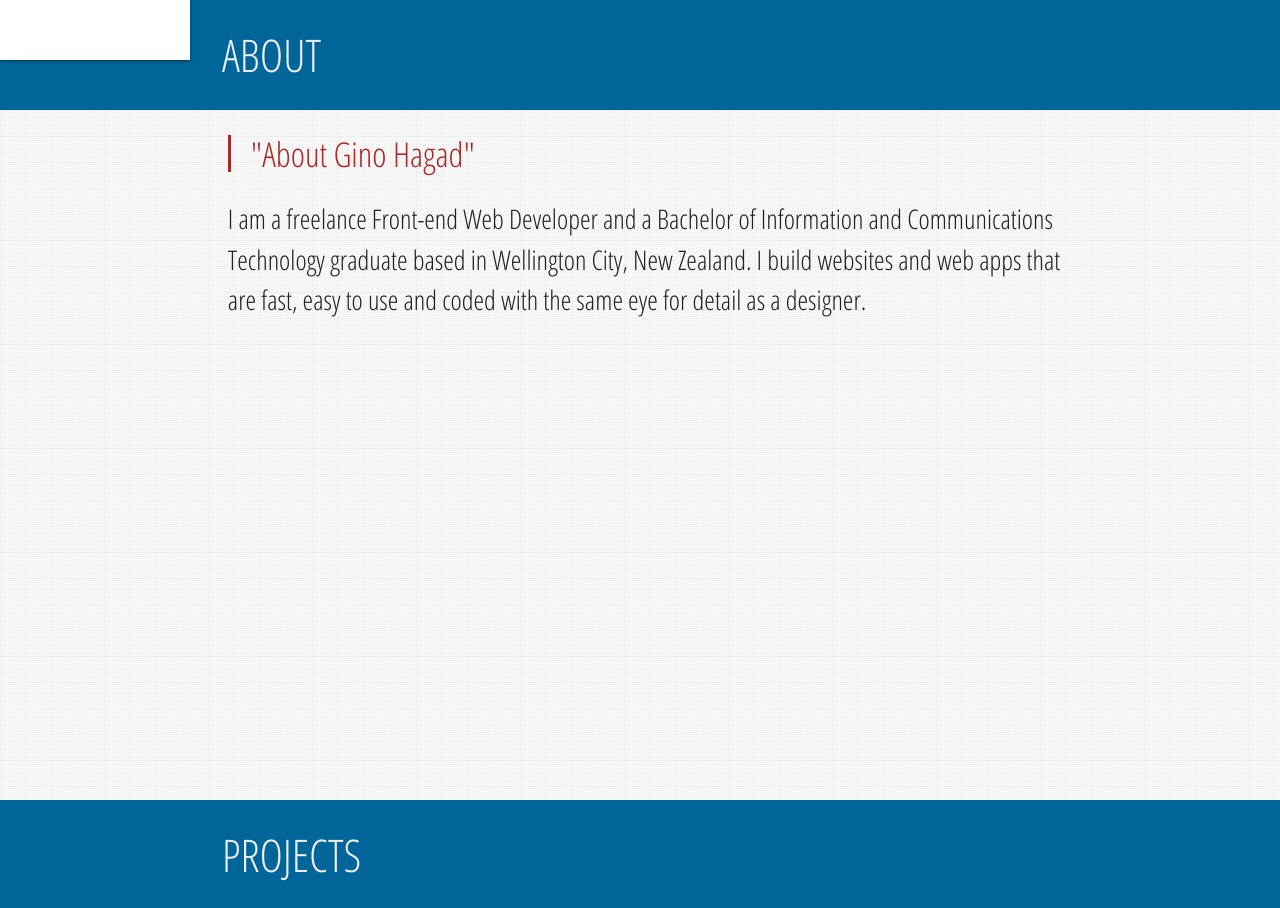
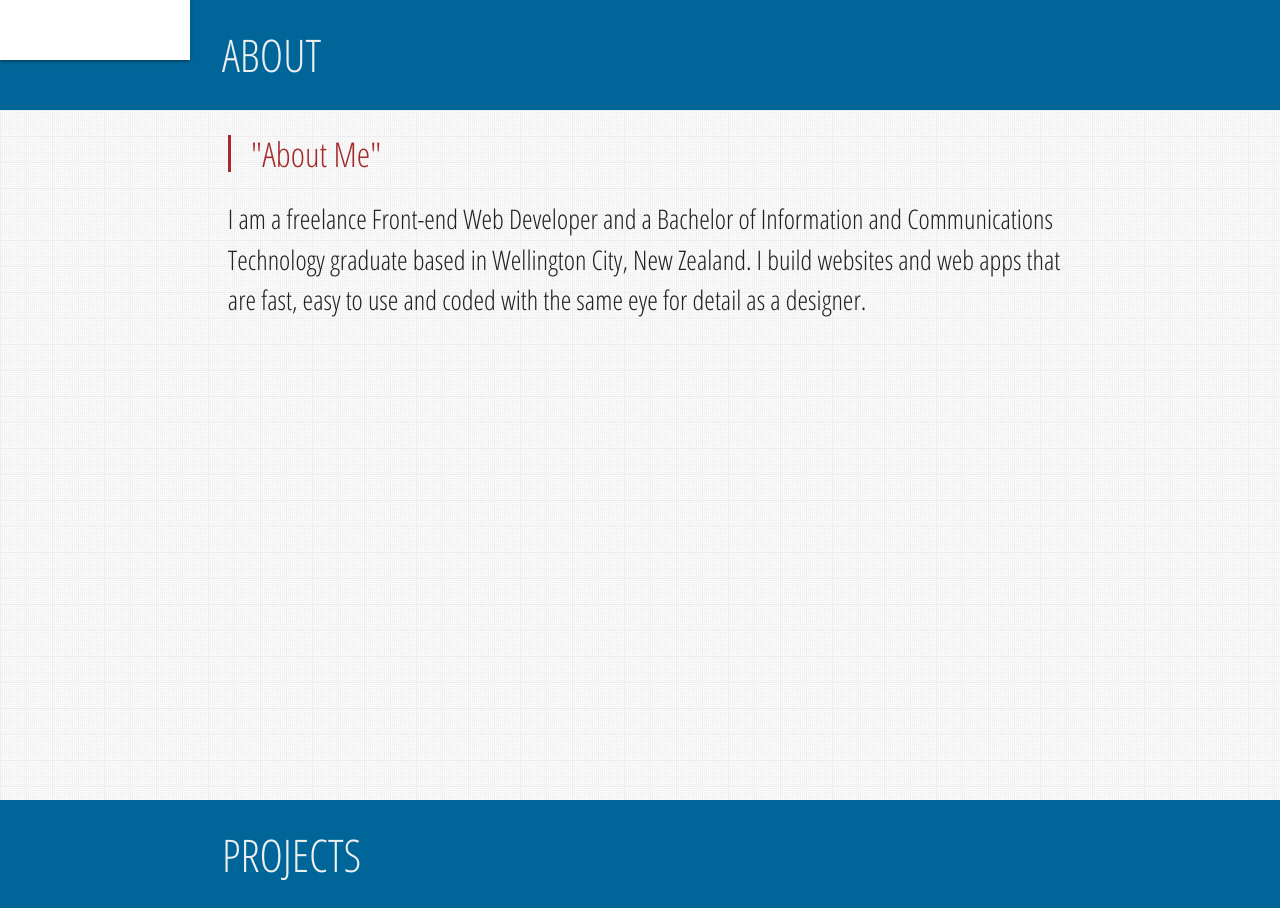
Before and after one commit to ginohagad/portfolio, a React (Create React App) app: page / in a window 1280 px wide. Shown: the part 800-1708 px from the top of the page. Built offline with nearby package versions, Linux system fonts and the light colour scheme.

Commit message:
Updated About page.

```diff
--- a/src/App.js
+++ b/src/App.js
@@ -9,7 +9,7 @@ class App extends Component {
   render() {
 
    const about_content = {
-      caption: '"About Gino Hagad"',
+      caption: '"About Me"',
       content: 'I am a freelance Front-end Web Developer and a Bachelor of Information and Communications Technology graduate based in Wellington City, New Zealand. I build websites and web apps that are fast, easy to use and coded with the same eye for detail as a designer.',
     };
 
```
